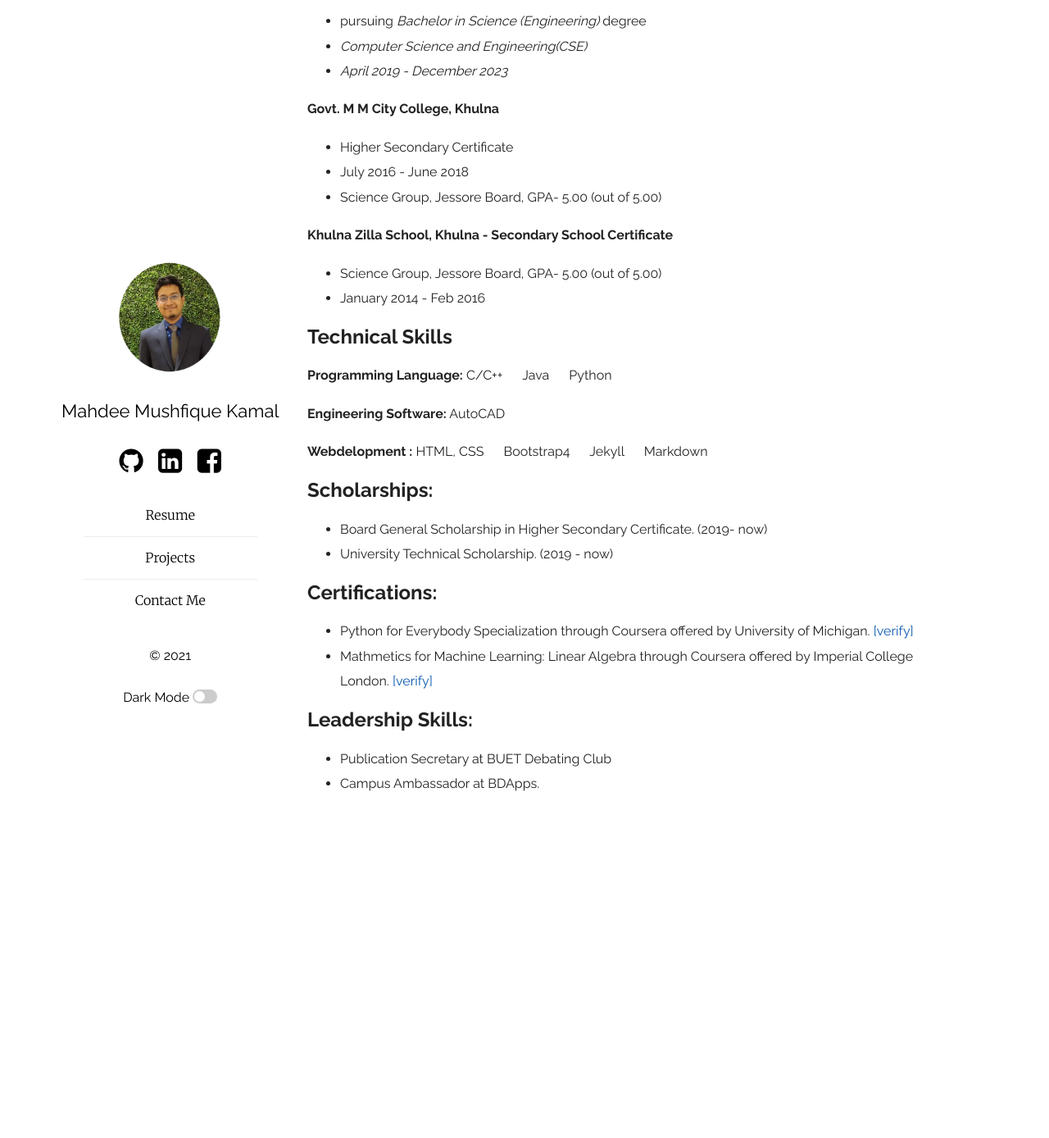
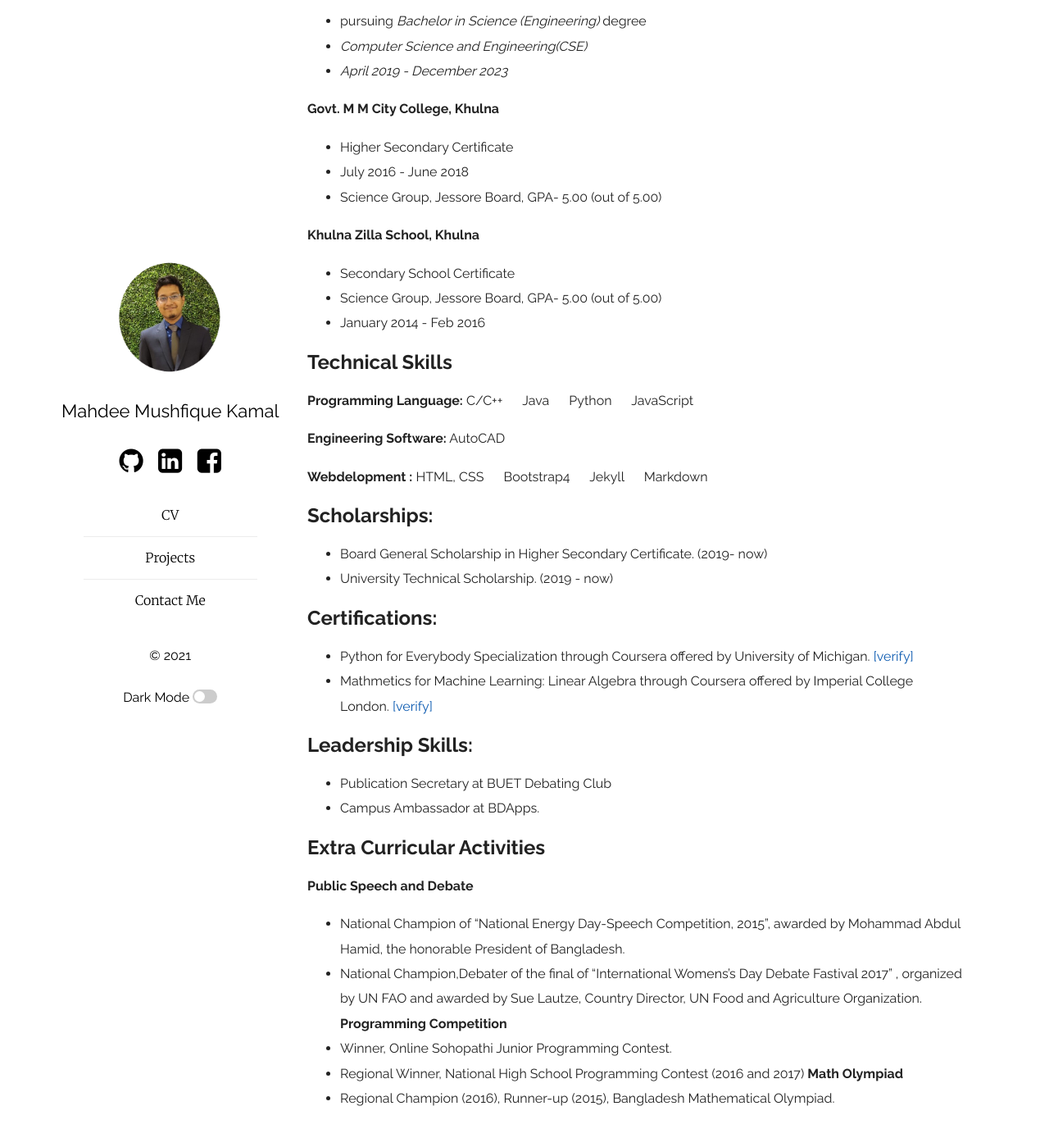
Before and after one commit to MahdeeMushfiqueKamal/MahdeeMushfiqueKamal.github.io, a Jekyll site: the page built from cv.md, in a window 1280 px wide and 1400 px high, scrolled down 198 px. Shown: the top 1388 px of the window at 82% size. Built offline with Jekyll 4.4.1, drawn with Linux system fonts in a browser that asks for light colours; our own code applies the rules of GitHub Pages for plain Markdown files; before the commit the page ends 1214 px from its top, so only the background shows below that; some of the changed text lies outside the part shown.

Commit message:
edited CV

```diff
--- a/_config.yml
+++ b/_config.yml
@@ -2,9 +2,9 @@ title: Personal site of MMK
 author: Mahdee Mushfique Kamal
 email: mmkdhrubo@gmail.com
 description: > # this means to ignore newlines until "show_exerpts:"
-  This is a minimal personal website of Mahdee Mushfique Kamal
+  This is a minimal personal website of Mahdee Mushfique Kamal. I am studying Computer Science and Engineering in Bangladesh University of Engineering and Technology.
+  This site contains my curriculum vitae, contact information, academic and side projects.
   This site is inteded to host on github.
-  Special thanks to samarsault for a wonderful template
 
 show_excerpts: true # set to true to show excerpts on the homepage
 
@@ -27,8 +27,8 @@ plainwhite:
     - page
     - post
   navigation:
-    - title: Resume
-      url: "/resume"
+    - title: CV
+      url: "/cv"
     - title: Projects
       url: "/projects"
     - title: Contact Me
--- a/resume.md
+++ b/cv.md
@@ -1,9 +1,9 @@
 ---
 layout: page
-permalink: /resume/
+permalink: /cv/
 ---
 
-# Resume
+# Curriculum Vitae
 ---
 
 
@@ -20,12 +20,13 @@ permalink: /resume/
 - Science Group, Jessore Board, GPA- 5.00 (out of 5.00)
 
 
-**Khulna Zilla School, Khulna - Secondary School Certificate**
+**Khulna Zilla School, Khulna**
+- Secondary School Certificate
 - Science Group, Jessore Board, GPA- 5.00 (out of 5.00)
 - January 2014 - Feb 2016
 
 ## Technical Skills
-**Programming Language:** C/C++  &emsp;   Java  &emsp;   Python
+**Programming Language:** C/C++  &emsp;   Java  &emsp;   Python   &emsp;   JavaScript
 
 **Engineering Software:** AutoCAD
 
@@ -44,3 +45,13 @@ permalink: /resume/
 ## Leadership Skills:
 - Publication Secretary at BUET Debating Club
 - Campus Ambassador at BDApps.
+
+## Extra Curricular Activities
+**Public Speech and Debate**
+- National Champion of "National Energy Day-Speech Competition, 2015", awarded by Mohammad Abdul Hamid, the honorable President of Bangladesh.
+- National Champion,Debater of the final of "International Womens's Day Debate Fastival 2017" , organized by UN FAO and awarded by Sue Lautze, Country Director, UN Food and Agriculture Organization.
+**Programming Competition**
+- Winner, Online Sohopathi Junior Programming Contest.
+- Regional Winner, National High School Programming Contest (2016 and 2017)
+**Math Olympiad**
+- Regional Champion (2016), Runner-up (2015), Bangladesh Mathematical Olympiad.
```
Also changed, not shown: README.md (added).
